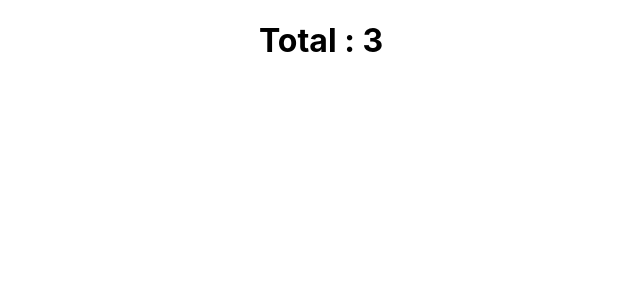
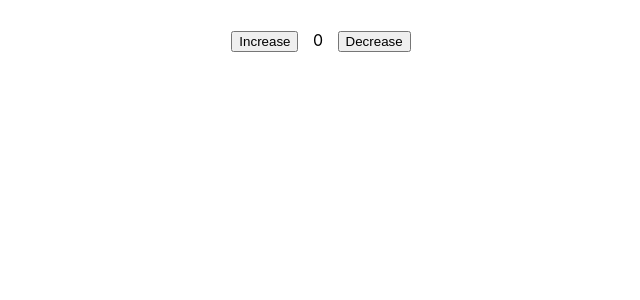
Before and after one commit to VanThen60hz/module5, a React (Create React App) app in the folder ss3/ss3-practice/: page / in a window 1280 px wide. Shown: the top 300 px of the page, without its empty margins (319-959 px from the left). Built offline with nearby package versions, Linux system fonts and the light colour scheme.

Commit message:
add code

```diff
--- a/ss3/ss3-practice/src/App.js
+++ b/ss3/ss3-practice/src/App.js
@@ -1,13 +1,29 @@
-import logo from "./logo.svg";
-import "./App.css";
-import AddComponent from "./components/AddComponent";
+import { Component } from "react";
+class App extends Component {
+  constructor(props) {
+    super(props);
+    this.state = {
+      number: 0,
+    };
+  }
 
-function App() {
-  return (
-    <div className="App">
-      <AddComponent firstNumber={1} secondNumber={2} />
-    </div>
-  );
+  increase = () => {
+    this.setState({ number: this.state.number + 1 });
+  };
+
+  decrease = () => {
+    this.setState({ number: this.state.number - 1 });
+  };
+
+  render() {
+    return (
+      <div style={{ textAlign: "center", padding: 30 }}>
+        <button onClick={this.increase}>Increase</button>
+        <span style={{ padding: 10 }}> {this.state.number} </span>
+        <button onClick={this.decrease}>Decrease</button>
+      </div>
+    );
+  }
 }
 
 export default App;
--- a/ss3/ss3-practice/src/components/AddComponent.js
+++ /dev/null
@@ -1,10 +0,0 @@
-import { Component } from "react";
-
-class AddComponent extends Component {
-  state = {};
-  render() {
-    return <h1>Total : {this.props.firstNumber + this.props.secondNumber}</h1>;
-  }
-}
-
-export default AddComponent;
```
